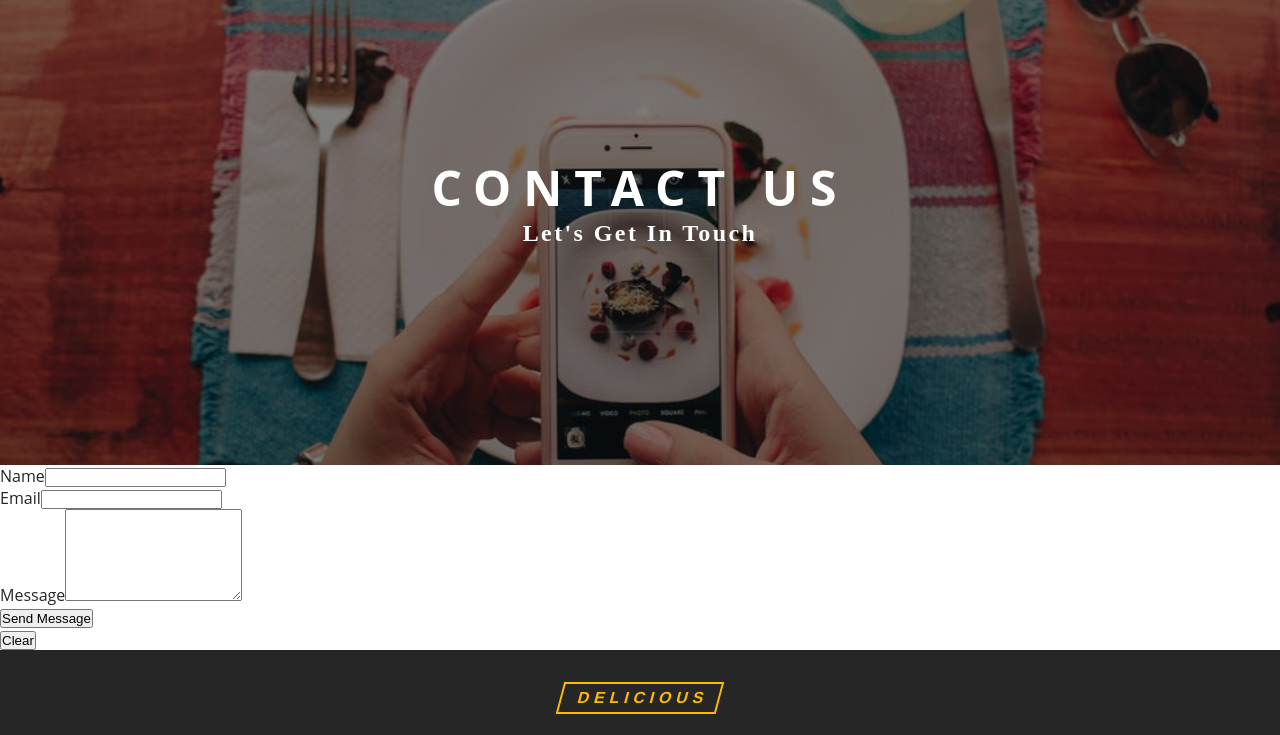
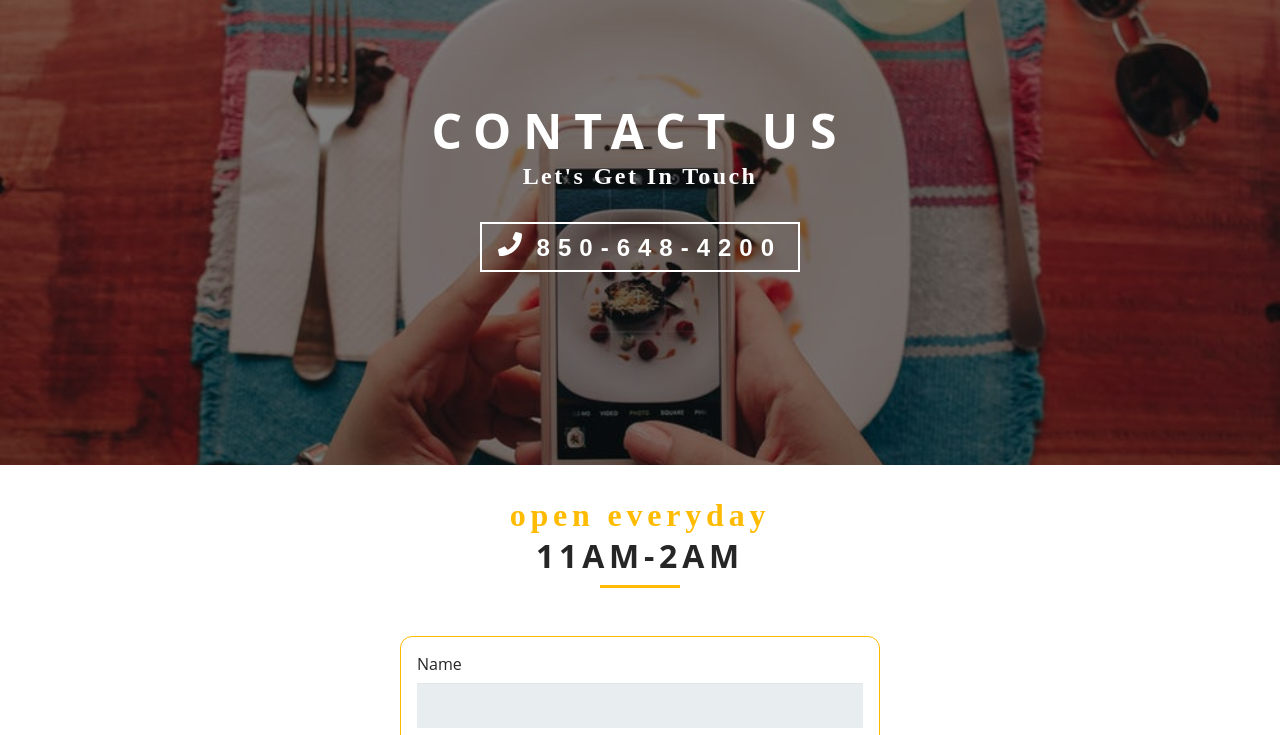
Before and after one commit to eneax/gatsby-restaurant, a Gatsby site: page /contact in a window 1280 px wide. Shown: the part 65-800 px from the top of the page. Built offline with nearby package versions, Linux system fonts and the light colour scheme; Gatsby itself is replaced by a stand-in of ours.

Commit message:
Add info to contact page

```diff
--- a/src/pages/contact.js
+++ b/src/pages/contact.js
@@ -3,36 +3,34 @@ import React from "react"
 import Layout from "../components/layout"
 import SEO from "../components/seo"
 import Banner from "../components/banner"
+import Title from '../components/title'
+import Form from '../components/form'
+import Section from '../components/styles/section'
 import { PageHeader } from '../components/styles/headers'
+import { BannerButton } from '../components/styles/buttons'
 import contactImg from '../images/bcg/contactBcg.jpeg'
 
+import { FaPhone } from 'react-icons/fa'
 
 const Contact = () => (
   <Layout>
     <SEO title="Contact" keywords={[`gatsby`, `application`, `react`]} />
     <PageHeader img={contactImg}>
-      <Banner title='contact us' subtitle={`let's get in touch`} />
+      <Banner title='contact us' subtitle={`let's get in touch`}>
+        <a href="tel:+18506484200">
+          <BannerButton style={{ margin: '2rem auto' }}>
+            <FaPhone /> 850-648-4200
+          </BannerButton>
+        </a>
+      </Banner>
     </PageHeader>
 
-    <form name="contact" method="post" data-netlify="true" data-netlify-honeypot="bot-field">
-      <input type="hidden" name="bot-field" />
-      <div className="field half first">
-        <label htmlFor="name">Name</label>
-        <input type="text" name="name" id="name" />
-      </div>
-      <div className="field half">
-        <label htmlFor="email">Email</label>
-        <input type="text" name="email" id="email" />
-      </div>
-      <div className="field">
-        <label htmlFor="message">Message</label>
-        <textarea name="message" id="message" rows="6"></textarea>
-      </div>
-      <ul className="actions">
-        <li><input type="submit" value="Send Message" className="special" /></li>
-        <li><input type="reset" value="Clear" /></li>
-      </ul>
-    </form>
+    <Section>
+      <Title title='11AM-2AM' message='open everyday' />
+
+      <Form />
+    </Section>
+
   </Layout>
 )
 
```
